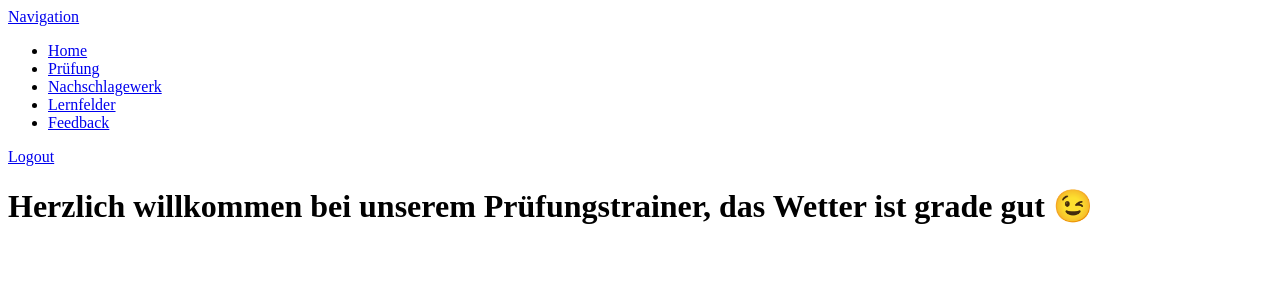
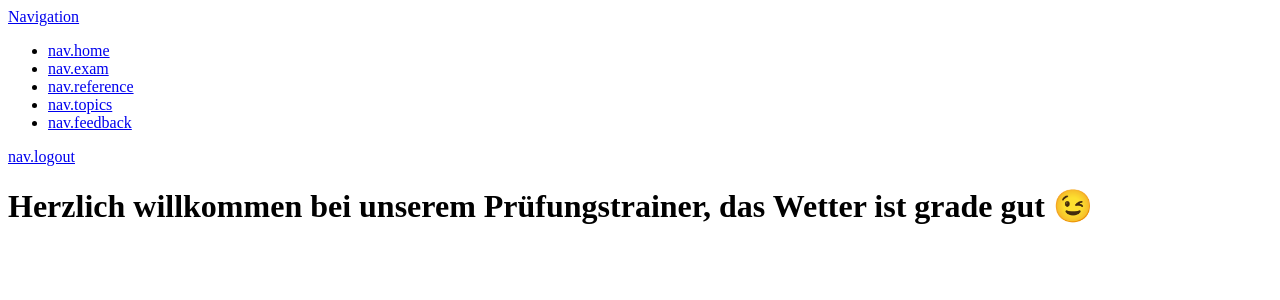
Before and after one commit to MittelstufenprojektTeam/mittelstufenprojekt777, a Symfony app: template templates/home/home.html.twig in a window 1280 px wide. Shown: the top 300 px of the page. Run offline with Twig, Linux system fonts and the light colour scheme; the template is opened without the code that fills it, so the values that code supplies are empty; some libraries are stand-ins or nearby versions.

Commit message:
add translation for navbar

```diff
--- a/templates/_partials/navbar.html.twig
+++ b/templates/_partials/navbar.html.twig
@@ -5,28 +5,28 @@
             <ul class="navbar-nav">
                 <li class="nav-item me-1">
                     <a class="nav-link {{ app.request.attributes.get('_route') == 'home' ? 'active' : '' }}"
-                       href="{{ path('home') }}">Home</a>
+                       href="{{ path('home') }}">{% trans %}nav.home{% endtrans %}</a>
                 </li>
                 <li class="nav-item me-1">
                     <a class="nav-link {{ app.request.attributes.get('_route') == 'exam_index' ? 'active' : '' }}"
-                       href="{{ path('exam_index') }}">Prüfung</a>
+                       href="{{ path('exam_index') }}">{% trans %}nav.exam{% endtrans %}</a>
                 </li>
                 <li class="nav-item me-1">
                     <a class="nav-link {{ app.request.attributes.get('_route') == 'reference_index' ? 'active' : '' }}"
-                       href="{{ path('reference_index') }}">Nachschlagewerk</a>
+                       href="{{ path('reference_index') }}">{% trans %}nav.reference{% endtrans %}</a>
                 </li>
                 <li class="nav-item me-1">
                     <a class="nav-link {{ app.request.attributes.get('_route') == 'topic_index' ? 'active' : '' }}"
-                       href="{{ path('topic_index') }}">Lernfelder</a>
+                       href="{{ path('topic_index') }}">{% trans %}nav.topics{% endtrans %}</a>
                 </li>
                 <li class="nav-item me-1">
                     <a class="nav-link {{ app.request.attributes.get('_route') == 'feedback' ? 'active' : '' }}"
-                       href="{{ path('feedback') }}">Feedback</a>
+                       href="{{ path('feedback') }}">{% trans %}nav.feedback{% endtrans %}</a>
                 </li>
             </ul>
         </div>
         <div class="me-5 mt-2 mb-2">
-            <a class="nav-item ms-5 bg-danger rounded nav-link text-black" href="{{ path('app_logout') }}">Logout</a>
+            <a class="nav-item ms-5 bg-danger rounded nav-link text-black" href="{{ path('app_logout') }}">{% trans %}nav.logout{% endtrans %}</a>
         </div>
     </div>
 </nav>
```
Also changed, not shown: translations/messages.de.yaml (+7 -0 lines).
